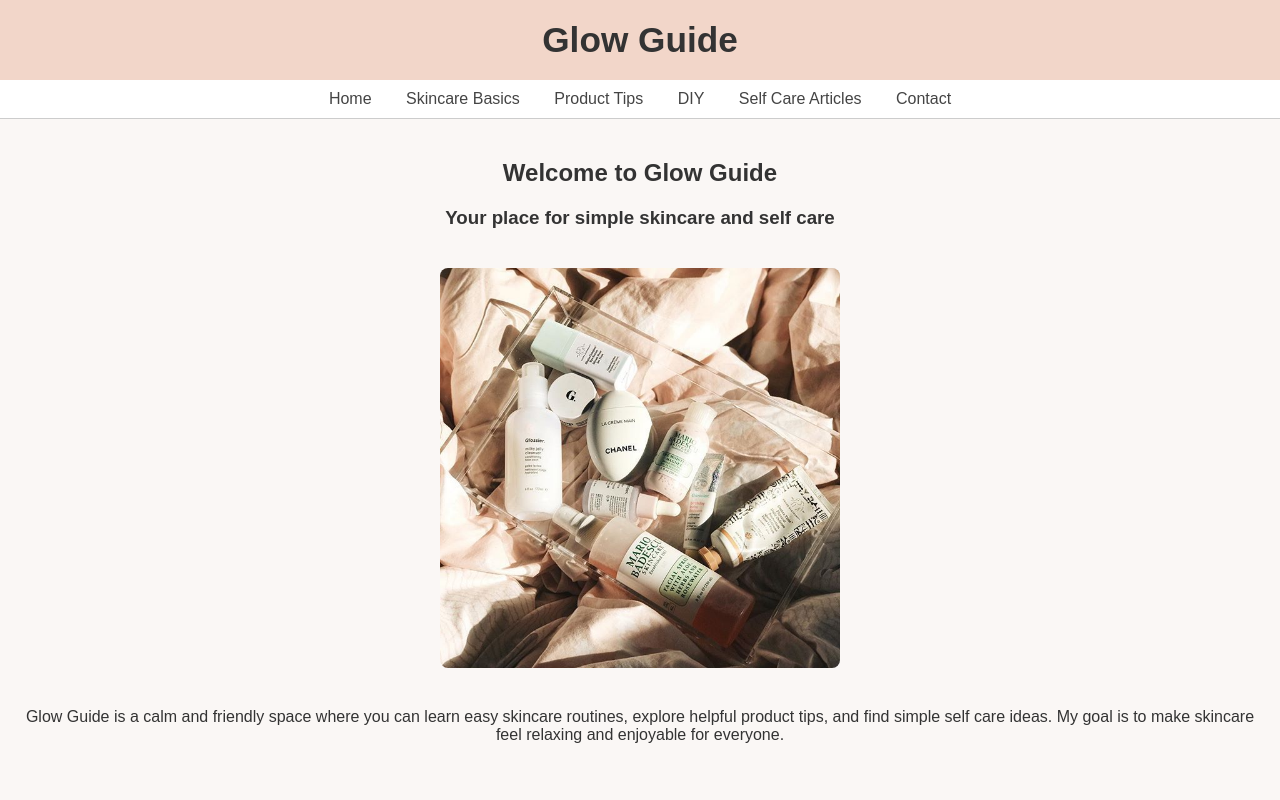
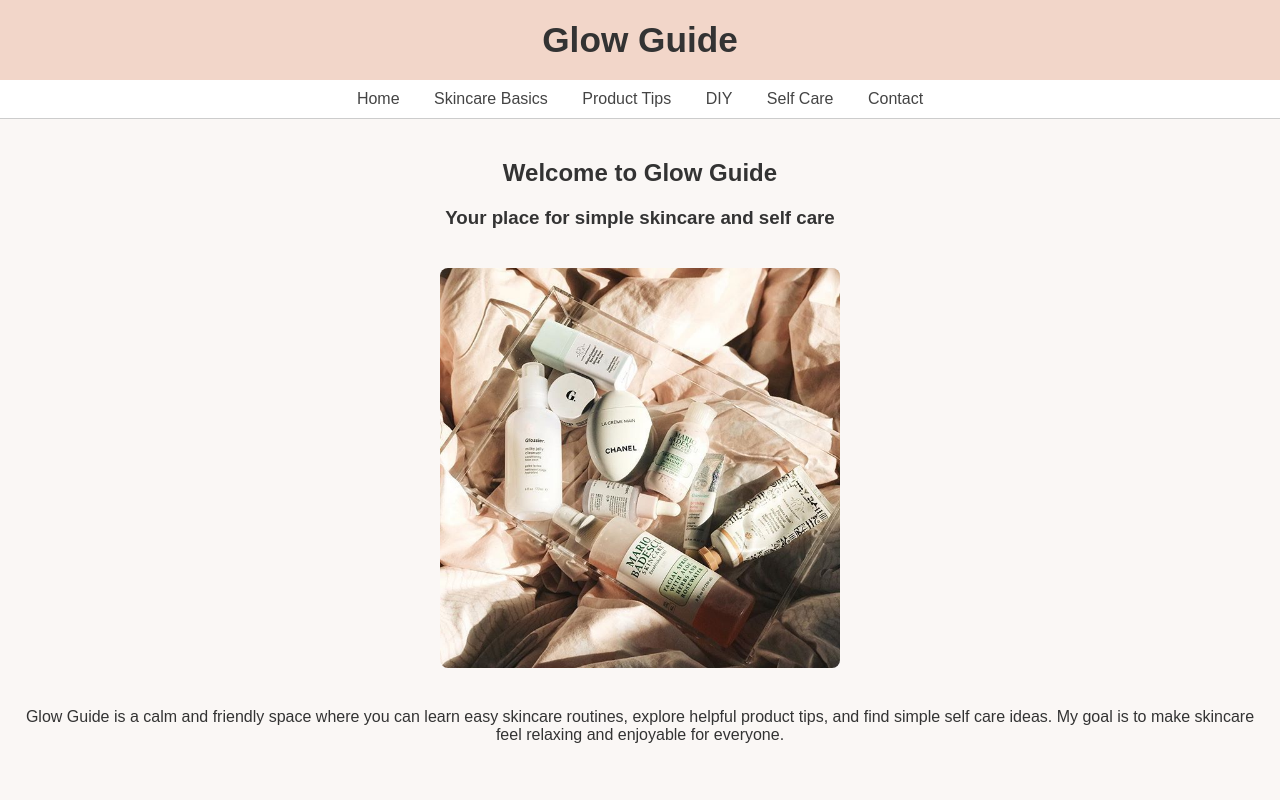
Before and after one commit to daliaanaee/glow-guide, a plain HTML site: page index.html in a window 1280 px wide. Shown: the top 800 px of the page. Drawn offline with Linux system fonts and the light colour scheme.

Commit message:
Update index.html

```diff
--- a/index.html
+++ b/index.html
@@ -18,7 +18,7 @@
         <li><a href="skincare.html">Skincare Basics</a></li>
         <li><a href="products.html">Product Tips</a></li>
         <li><a href="#">DIY</a></li>
-        <li><a href="#">Self Care Articles</a></li>
+        <li><a href="#">Self Care</a></li>
         <li><a href="#">Contact</a></li>
     </ul>
 </nav>
```
